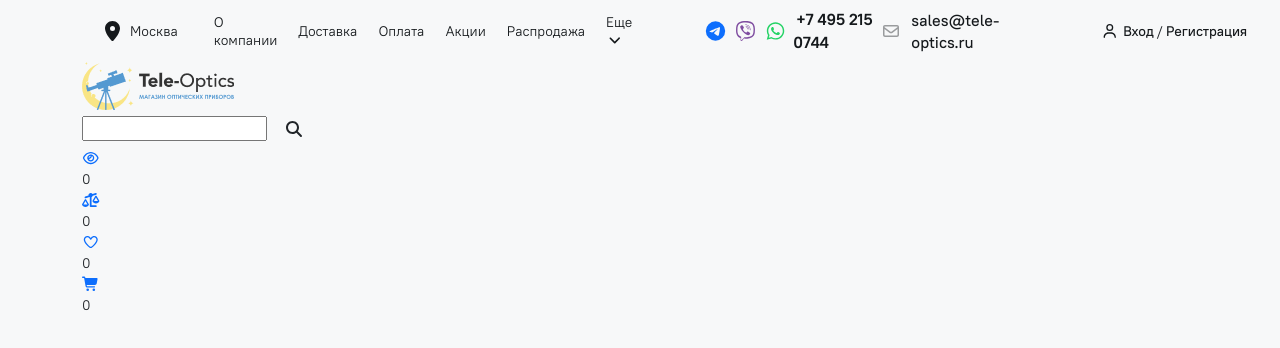
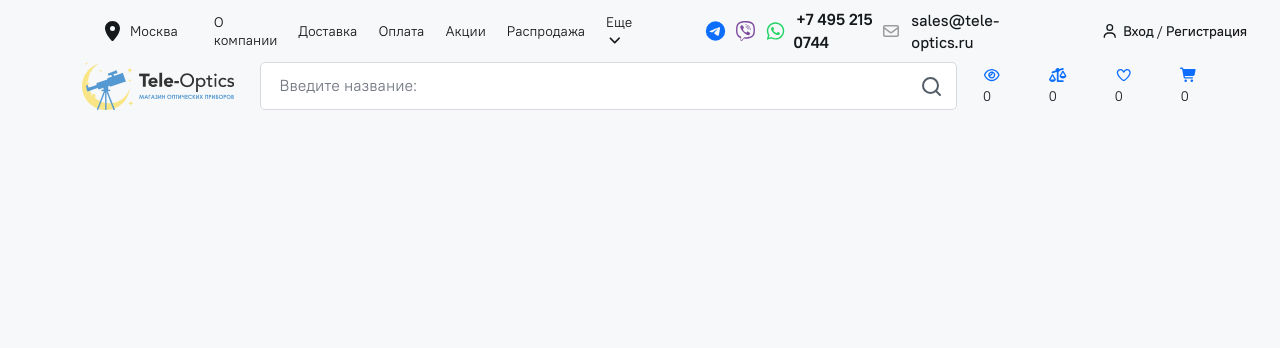
Before and after one commit to devRaxmanov/NewProject, a plain HTML site: page index.html in a window 1280 px wide. Drawn offline with nearby package versions, Linux system fonts and the light colour scheme.

Commit message:
header middle style add

```diff
--- a/index.html
+++ b/index.html
@@ -57,7 +57,13 @@
                     <div class="search">
                         <form>
                             <input type="text">
-                            <a href="#" class="btn"><i class="fa-solid fa-magnifying-glass"></i></a>
+                            <span>Введите название:</span>
+                            <button class="btn">
+                                <svg width="24" height="24" viewBox="0 0 24 24" fill="none" xmlns="http://www.w3.org/2000/svg">
+                                    <path d="M10.5 18C14.6421 18 18 14.6421 18 10.5C18 6.35786 14.6421 3 10.5 3C6.35786 3 3 6.35786 3 10.5C3 14.6421 6.35786 18 10.5 18Z" stroke="#535E69" stroke-width="2" stroke-linecap="round" stroke-linejoin="round"/>
+                                    <path d="M20 20L16 16" stroke="#535E69" stroke-width="2" stroke-linecap="round" stroke-linejoin="round"/>
+                                </svg>
+                            </button>
                         </form>
                     </div>
                     <div class="subscriptionsBasket">
--- a/styles/main.css
+++ b/styles/main.css
@@ -211,5 +211,58 @@ body{
     background-color:#EEEE36;
     font-weight: 600;
 }
+/* header top style end  */
+
+/* header middle style start  */
+.headerMiddle{
+    display: flex;
+    align-items: center;
+    justify-content: space-between;
+}
+.headerMiddle .logo{
+    flex: 0 0 13%;
+}
+.headerMiddle .search{
+    width: 100%;
+    flex: 0 0 62.5%;
+}
+.headerMiddle .subscriptionsBasket{
+    flex: 0 0 19.3%;
+    display: flex;
+    align-items: center;
+    justify-content: space-between;
+}
+.headerMiddle .search form{
+    position: relative;
+}
+.headerMiddle .search form input{
+    outline: none;
+    width: 100%;
+    padding: 12px 15px 12px 160px;
+    border-radius: 5px;
+    border: 1px solid #D7D9DC;
+    font-size: 16px;
+    font-weight: 400;
+    line-height: 22px;
+    color: #3697E2;
+}
+.headerMiddle .search form span{
+    position: absolute;
+    top: 12px;
+    left: 20px;
+    font-size: 16px;
+    font-weight: 400;
+    line-height: 22px;
+    color: #747883;
+}
+.headerMiddle .search form button{
+    position: absolute;
+    top: 4px;
+    right: 0;
+}
+.headerMiddle .subscriptionsBasket{
+
+}
+/* header middle style end  */
 
 /* header sections style start  */
```
